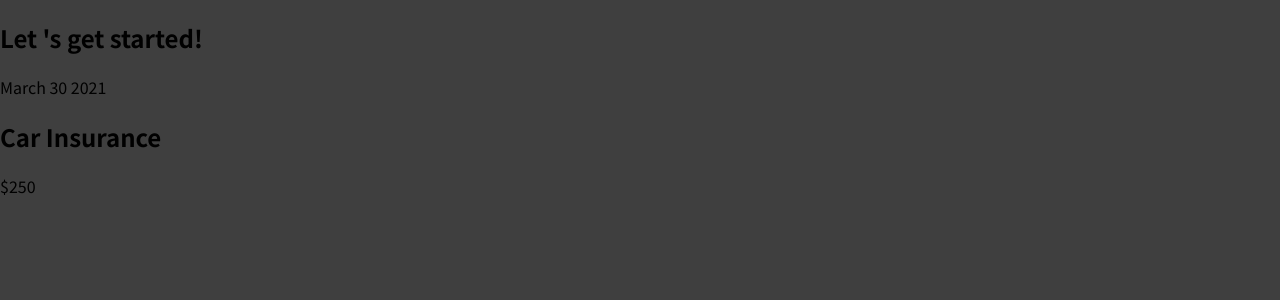
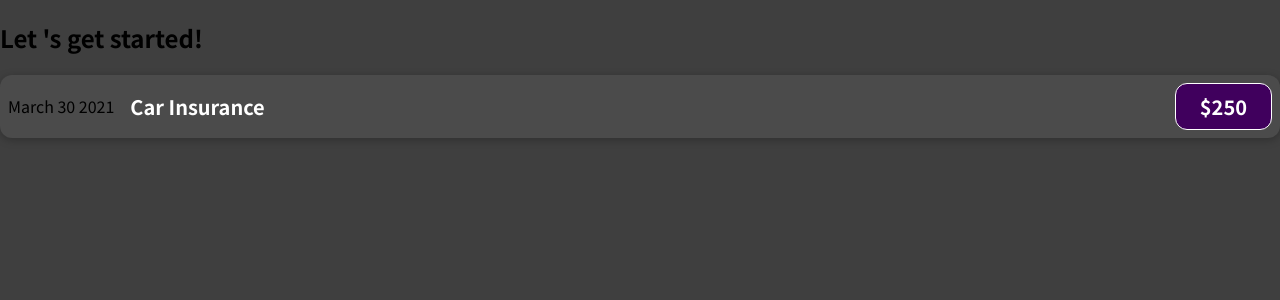
Before and after one commit to BojanMijatovic/Learn-React-step-by-step, a JavaScript app in the folder Basic/Working With Components/01-starting-setup/: page / in a window 1280 px wide. Shown: the top 300 px of the page. Built offline with nearby package versions, Linux system fonts and the light colour scheme.

Commit message:
Outputting Dynamic Data & Working with Expressions in JSX

```diff
--- a/Basic/Working With Components/01-starting-setup/src/components/ExpenseItem.js
+++ b/Basic/Working With Components/01-starting-setup/src/components/ExpenseItem.js
@@ -1,16 +1,24 @@
 // A Component in React is just a simple function !
 
-// Writing More Complex JSX Code
+//  Import css file
+// Adding Basic CSS Styling
+import '../style/components/expenseItem.css';
+
 const ExpenseItem = () => {
+  const expenseDate = new Date(2021, 2, 30);
+  const expenseTitle = 'Car Insurance';
+  const expenseAmount = 250;
+
   return (
-    <div>
+    <div className="expense-item">
       <div>March 30 2021</div>
-      <div>
-        <h2>Car Insurance</h2>
-        <div>$250</div>
+      <div className="expense-item__description">
+        <h2>{expenseTitle}</h2>
+        <div className="expense-item__price">${expenseAmount}</div>
       </div>
     </div>
   );
 };
 
+// Writing More Complex JSX Code
 export default ExpenseItem;
--- /dev/null
+++ b/Basic/Working With Components/01-starting-setup/src/style/components/expenseItem.css
@@ -0,0 +1,54 @@
+.expense-item {
+    display: flex;
+    justify-content: space-between;
+    align-items: center;
+    box-shadow: 0 2px 8px rgba(0, 0, 0, 0.25);
+    padding: 0.5rem;
+    margin: 1rem 0;
+    border-radius: 12px;
+    background-color: #4b4b4b;
+}
+
+.expense-item__description {
+    display: flex;
+    flex-direction: column;
+    gap: 1rem;
+    align-items: flex-end;
+    flex-flow: column-reverse;
+    justify-content: flex-start;
+    flex: 1;
+}
+
+.expense-item h2 {
+    color: #3a3a3a;
+    font-size: 1rem;
+    flex: 1;
+    margin: 0 1rem;
+    color: white;
+}
+
+.expense-item__price {
+    font-size: 1rem;
+    font-weight: bold;
+    color: white;
+    background-color: #40005d;
+    border: 1px solid white;
+    padding: 0.5rem;
+    border-radius: 12px;
+}
+
+@media (min-width: 580px) {
+    .expense-item__description {
+        flex-direction: row;
+        align-items: center;
+        justify-content: flex-start;
+        flex: 1;
+    }
+    .expense-item__description h2 {
+        font-size: 1.25rem;
+    }
+    .expense-item__price {
+        font-size: 1.25rem;
+        padding: 0.5rem 1.5rem;
+    }
+}
```
Also changed, not shown: 1 other file (tests, documents, lock files or other folders).
